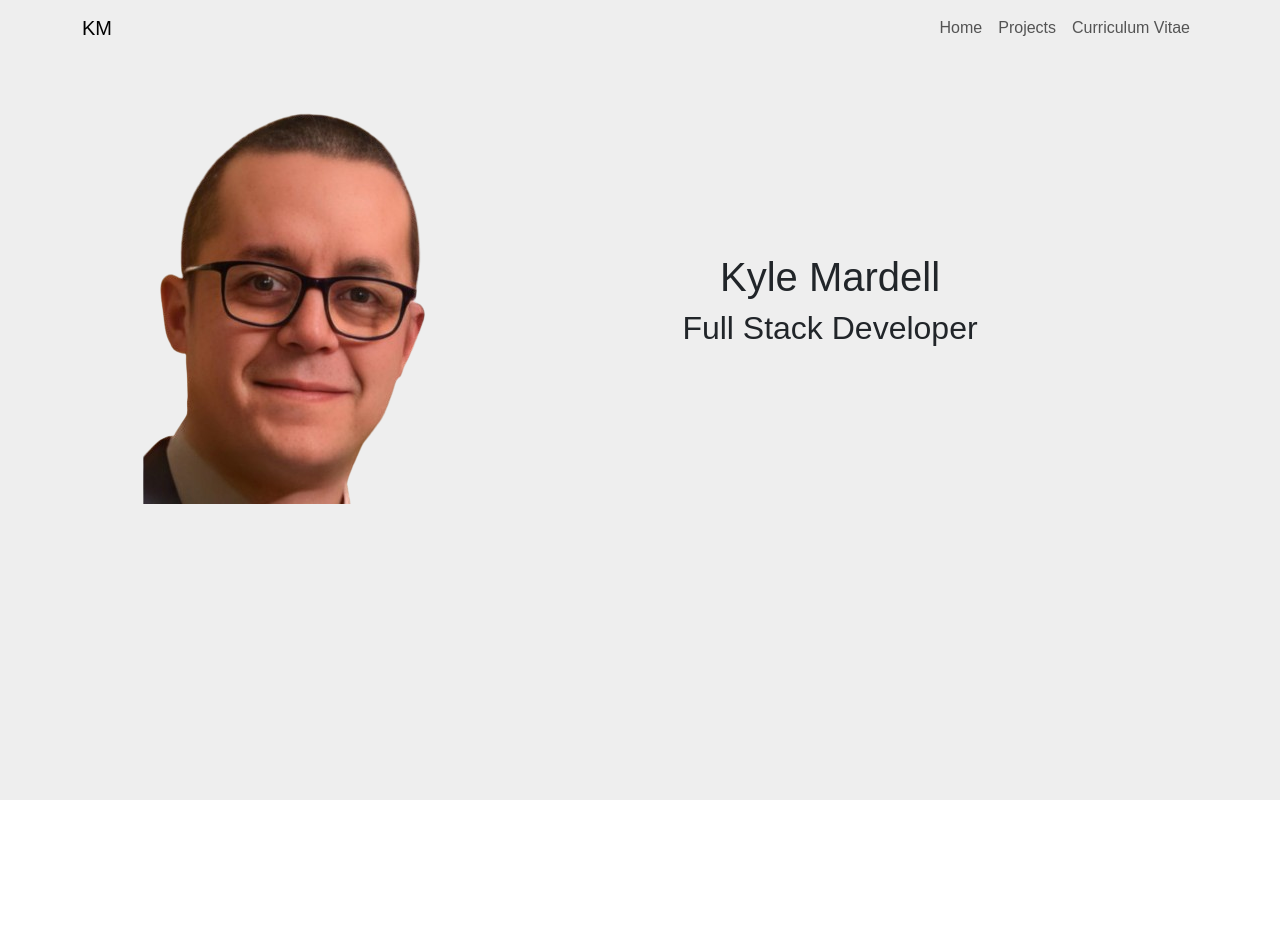
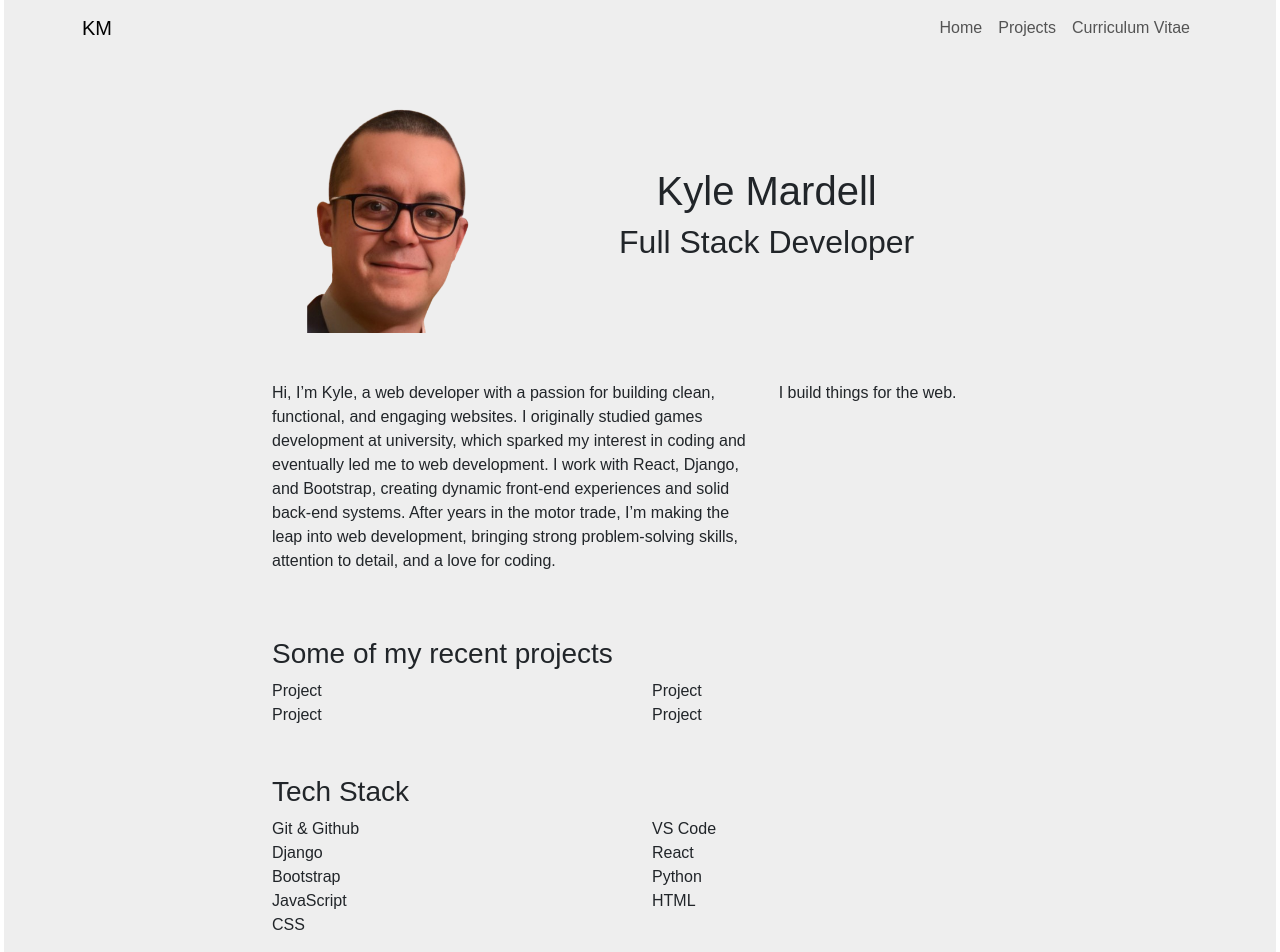
Before and after one commit to KyleMardell/portfolio, a React (Create React App) app: page / in a window 1280 px wide. Shown: the top 952 px of the page. Before the commit the page ends 800 px from the top, so only its background shows below. Built offline with nearby package versions, Linux system fonts and the light colour scheme.

Commit message:
Add initial content to landing page to visualise layout.

```diff
--- a/src/App.js
+++ b/src/App.js
@@ -6,7 +6,7 @@ import Landing from './pages/Landing';
 function App() {
 
   return (
-    <div className={styles.App}>
+    <div className={`${styles.App} mx-1`}>
       <NavBar />
       <Container className={styles.Main}>
         <Landing />
--- a/src/components/ProfileImage.js
+++ b/src/components/ProfileImage.js
@@ -1,13 +1,12 @@
 import React from "react";
 import profileHeadshot from "../assets/headshot.png";
+import { Image } from "react-bootstrap";
 
-const ProfileImage = (height = 100) => {
+const ProfileImage = () => {
     return (
         <span>
-            <img
+            <Image fluid
                 src={profileHeadshot}
-                height={height}
-                width={height}
                 alt="Profile headshot"
             />
         </span>
--- a/src/pages/Landing.js
+++ b/src/pages/Landing.js
@@ -4,11 +4,83 @@ import ProfileImage from "../components/ProfileImage";
 
 const Landing = () => {
     return (
-        <Row className="mt-5">
-            <Col xs={12} md={4}><ProfileImage /></Col>
-            <Col xs={12} md={8} className="text-center d-flex flex-column align-items-center justify-content-center">
-                <h1>Kyle Mardell</h1>
-                <h2>Full Stack Developer</h2>
+        <Row className="d-flex justify-content-center">
+            <Col md={10} lg={8}>
+                <Row className="my-5">
+                    <Col xs={4}>
+                        <ProfileImage />
+                    </Col>
+                    <Col
+                        xs={8}
+                        className="text-center d-flex flex-column align-items-center justify-content-center">
+                        <h1>Kyle Mardell</h1>
+                        <h2>Full Stack Developer</h2>
+                    </Col>
+                </Row>
+                <Row className="my-5">
+                    <Col xs={8}>
+                        <p>
+                            Hi, I’m Kyle, a web developer with a passion for
+                            building clean, functional, and engaging websites. I
+                            originally studied games development at university,
+                            which sparked my interest in coding and eventually
+                            led me to web development. I work with React,
+                            Django, and Bootstrap, creating dynamic front-end
+                            experiences and solid back-end systems. After years
+                            in the motor trade, I’m making the leap into web
+                            development, bringing strong problem-solving skills,
+                            attention to detail, and a love for coding.
+                        </p>
+                    </Col>
+                    <Col xs={4}>
+                        <p>I build things for the web.</p>
+                    </Col>
+                </Row>
+                <Row className="my-5">
+                    <h3>Some of my recent projects</h3>
+                    <Col xs={6}>
+                        Project
+                    </Col>
+                    <Col xs={6}>
+                        Project
+                    </Col>
+                    <Col xs={6}>
+                        Project
+                    </Col>
+                    <Col xs={6}>
+                        Project
+                    </Col>
+                </Row>
+                <Row className="my-5">
+                    <h3>Tech Stack</h3>
+                    <Col xs={6}>
+                        Git & Github
+                    </Col>
+                    <Col xs={6}>
+                        VS Code
+                    </Col>
+                    <Col xs={6}>
+                        Django
+                    </Col>
+                    <Col xs={6}>
+                        React
+                    </Col>
+                    <Col xs={6}>
+                        Bootstrap
+                    </Col>
+                    <Col xs={6}>
+                        Python
+                    </Col>
+                    <Col xs={6}>
+                        JavaScript
+                    </Col>
+                    <Col xs={6}>
+                        HTML
+                    </Col>
+                    <Col xs={6}>
+                        CSS
+                    </Col>
+                </Row>
             </Col>
         </Row>
     );
```
